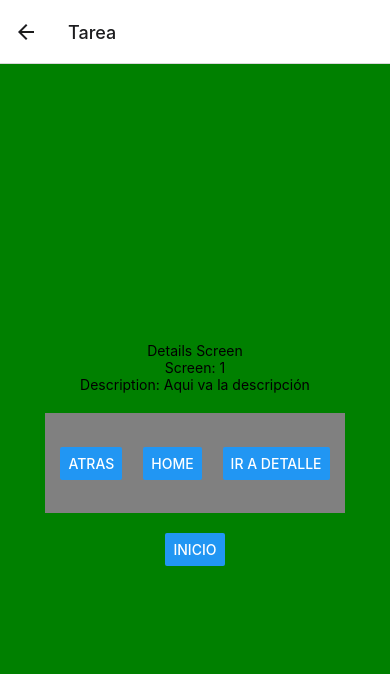
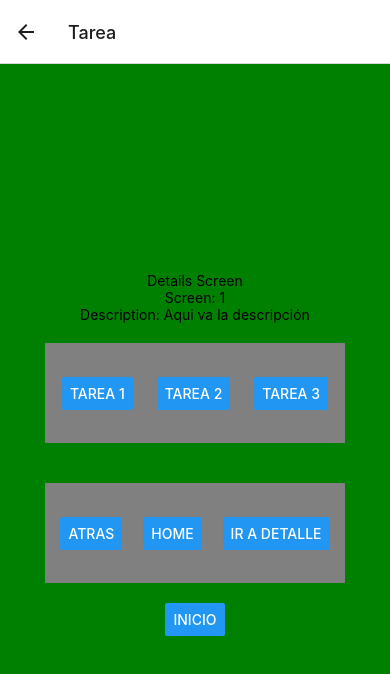
Before and after one commit to GrippingGoose33/Navigation, a React Native app: screen / in a window 390 px wide. Both pictures are taken after a click on the button "IR A DETALLE". Shown: the top 674 px of the page. Built offline with nearby package versions, Linux system fonts and the light colour scheme.

Commit message:
Id-Description

```diff
--- a/DetailScreen.js
+++ b/DetailScreen.js
@@ -11,6 +11,30 @@ function DetailScreen({route, navigation}) {
 
             <Text>Screen: {id}</Text>
             <Text>Description: {description}</Text>
+
+            <View style = {styles.containerButton}>
+             <Button
+                title="Tarea 1"
+                onPress={() => navigation.push('Details', {
+                    id: 1,
+                    description: "Ir de compas"
+                })}
+             />
+             <Button
+                title="Tarea 2"
+                onPress={() => navigation.push('Details', {
+                    id: 2,
+                    description: "Jugar"
+                })}
+             />
+             <Button
+                title="Tarea 3"
+                onPress={() => navigation.push('Details', {
+                    id: 3,
+                    description: "Asistir a clase"
+                })}
+              />
+            </View>
 
             <View style = {styles.containerButton}>
              <Button
```
Also changed, not shown: App.js (line endings or trailing spaces).
